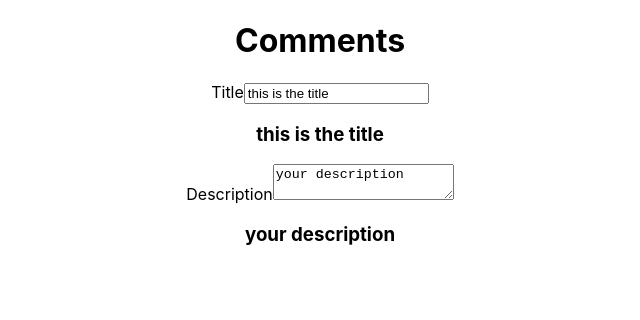
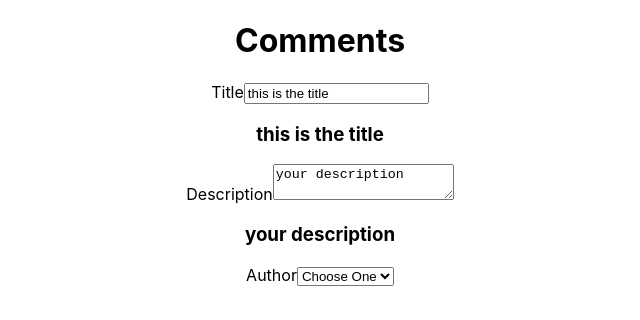
Before and after one commit to carlapico/forms, a React (Create React App) app: page / in a window 1280 px wide. Shown: the top 320 px of the page, without its empty margins (320-960 px from the left). Built offline with nearby package versions, Linux system fonts and the light colour scheme.

Commit message:
added a dropdown menu

```diff
--- a/src/App.js
+++ b/src/App.js
@@ -11,13 +11,28 @@ function App() {
       <form>
           <h1>Comments</h1>
 
+          {/* here goes the title */}
           <label>Title</label>
             <input type="text" value={title} onChange={(e)=> {setTitle (e.target.value)}} />
             <h3>{title}</h3>
 
+          {/* here goes the desciption */}
           <label>Description</label>
-            <textarea value={description} onChange ={(e)=> {setDescription(e.target.value)}}></textarea>
+            <textarea value={description} onChange ={(e)=> {setDescription(e.target.value)}} />
             <h3>{description}</h3>
+
+          <label>Author</label>
+          <select>
+            <option value="todd">Todd</option>
+            <option value="damian">Damian</option>
+            <option value="darie">Darie</option>
+            <option value="jonathan">Jonathan</option>
+            <option value="ludwigson" >Ludwigson</option>
+            <option value="ronnie">Ronnie</option>
+            <option value="noah">Noah</option>
+            <option value=""selected>Choose One </option>
+          </select>
+
       </form>
     </div>
   );
```
